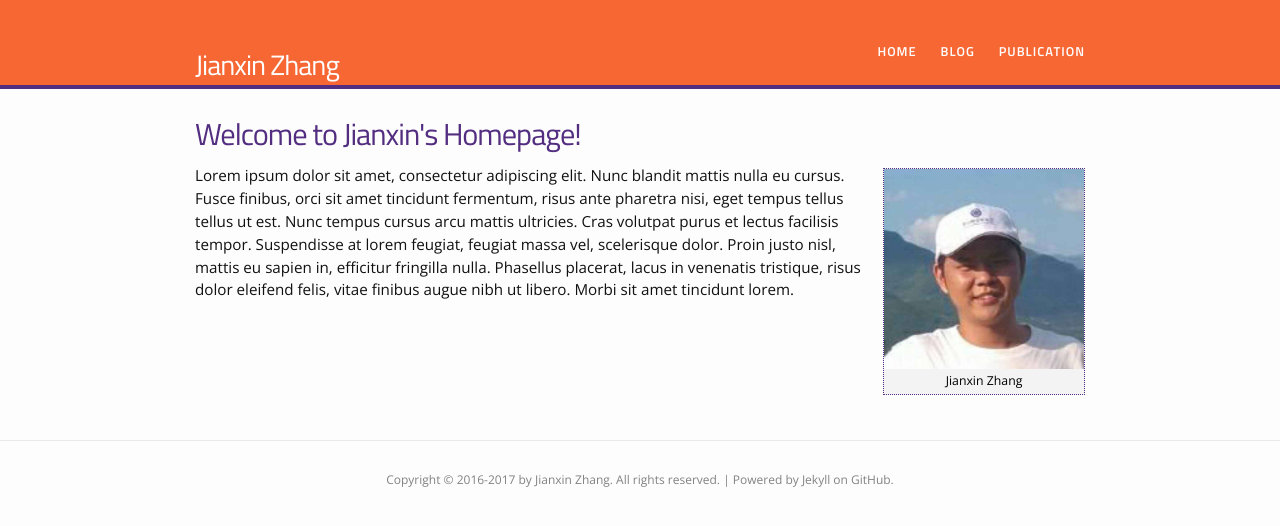
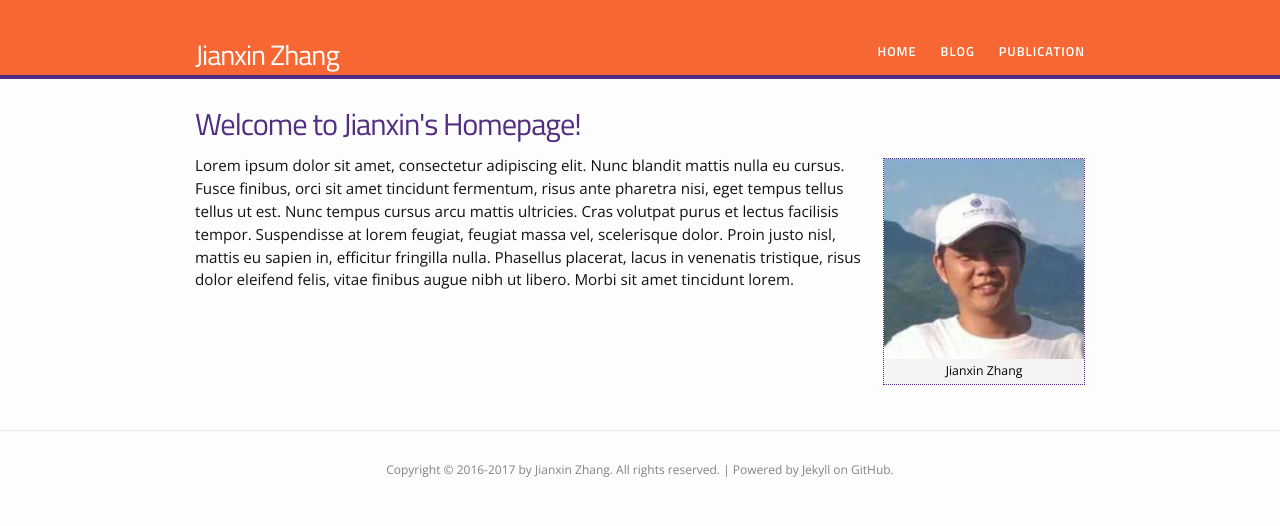
Before and after one commit to 0ZJX0/0ZJX0.github.io, a Jekyll site: the page built from index.html, in a window 1280 px wide. Shown: the top 526 px of the page. Built offline with Jekyll 4.4.1, drawn with Linux system fonts in a browser that asks for light colours.

Commit message:
Update _header.scss

```diff
--- a/_sass/_header.scss
+++ b/_sass/_header.scss
@@ -12,7 +12,7 @@
 
 .site-title {
 	font-size: 28px;
-	margin-top: 15px;
+	margin-top: 5px;
 	line-height: 40px;
 	letter-spacing: -1px;
 	margin-bottom: 0;
```
